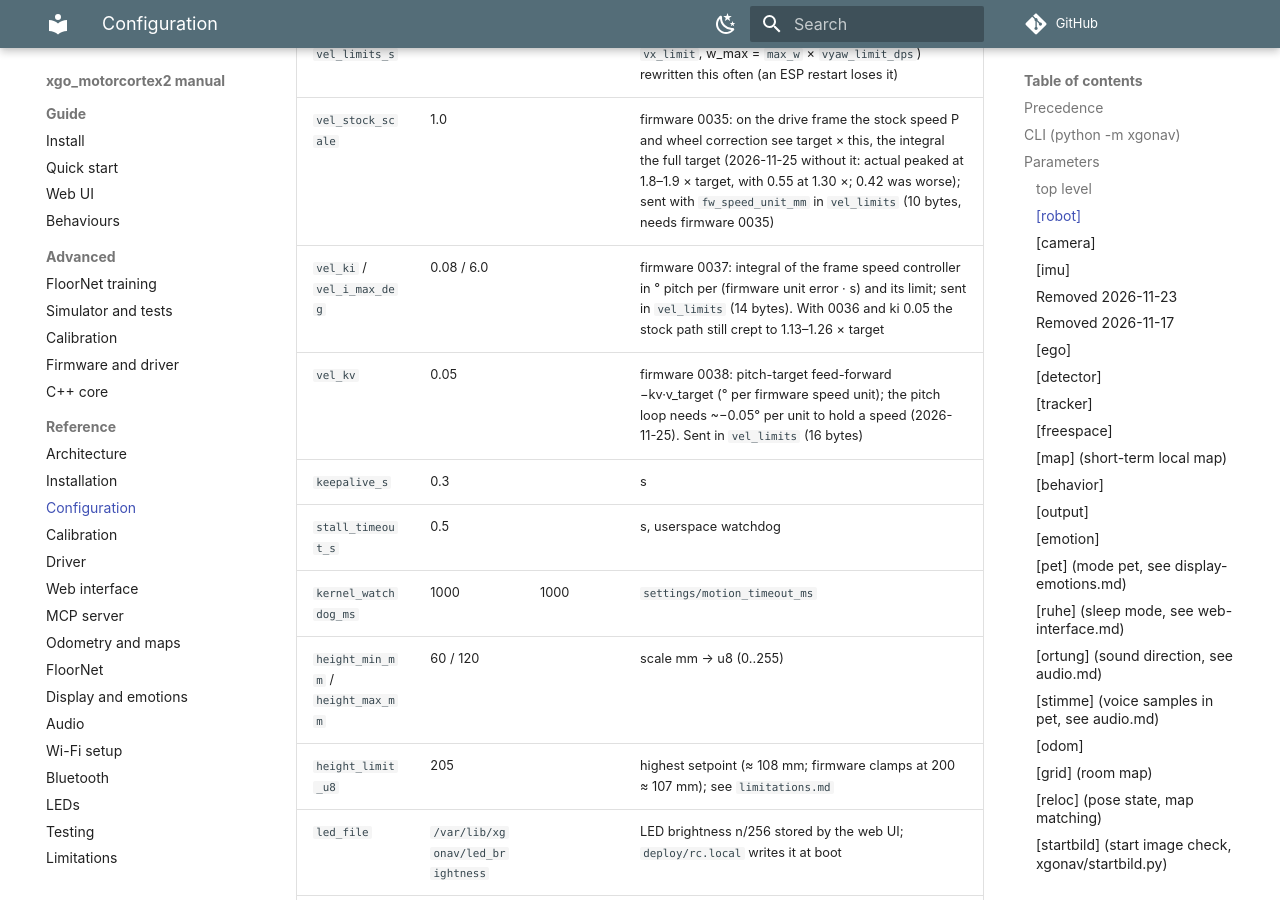
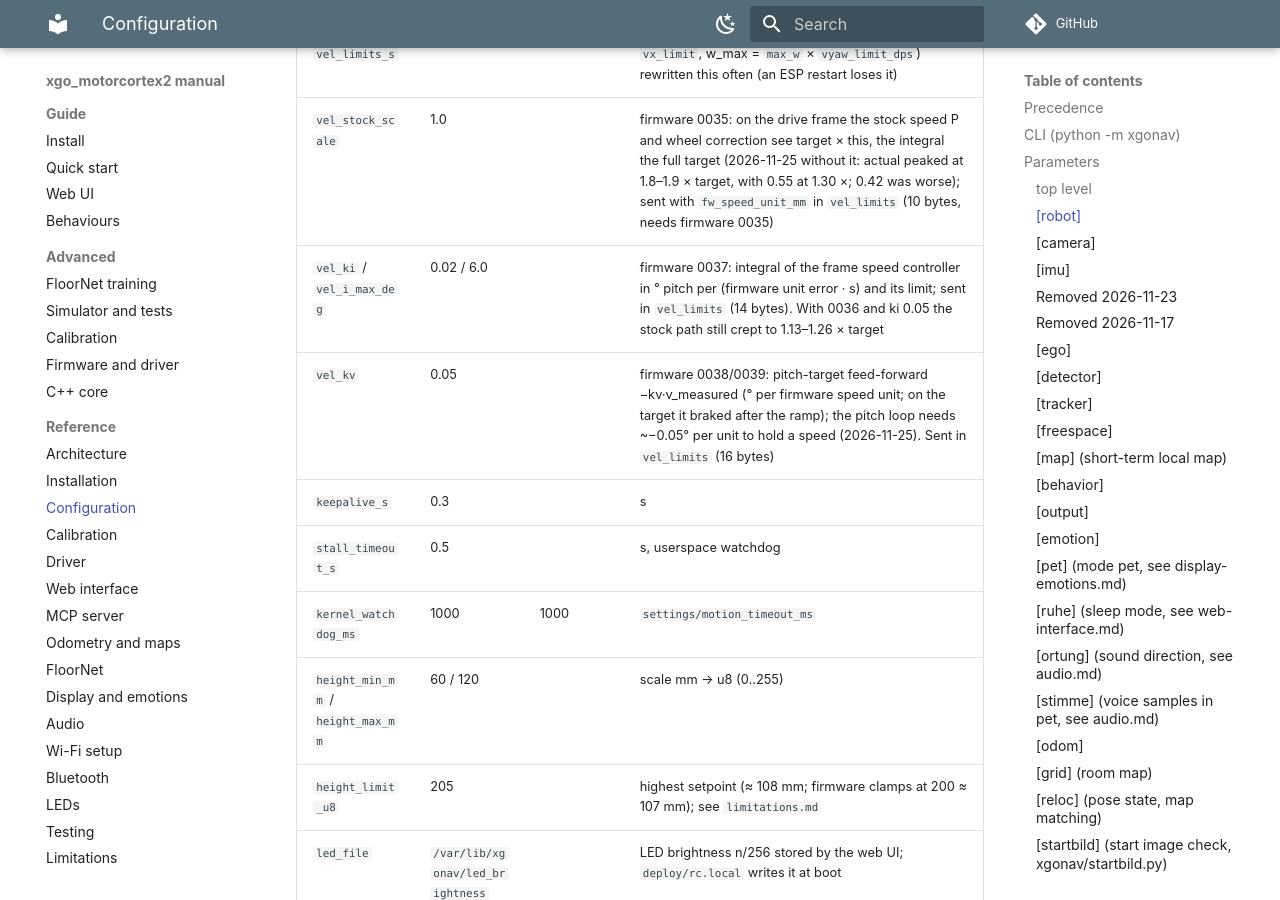
Before and after one commit to aeinstein/xgo_motorcortex2, an MkDocs documentation site: the page built from docs/configuration.md, in a window 1280 px wide and 900 px high, scrolled down 4399 px. Built offline with MkDocs 1.6.1 and Material for MkDocs 9.7.7, drawn with Linux system fonts in a browser that asks for light colours; comment, search, counter and statistics services are not loaded.

Commit message:
Firmware 0039: Tempo-Vorsteuerung kv auf das gemessene Tempo, ki 0,02
Auf dem Soll (0038) bremste es nach der Rampe, solange das Ist tief war;
-kv·v_ist ist genau der Bedarf des Riders. Host- und Unit-Tests grün.

Co-Authored-By: Claude Opus 5.5 <noreply@anthropic.com>

```diff
--- a/docs/configuration.md
+++ b/docs/configuration.md
@@ -65,8 +65,8 @@ RiderPi = `deploy/config.example.toml` where it still differs (blank = default).
 | `vel_alpha_dps2` / `vel_jerk_w_dps3` | 360 / 1800 | | turning |
 | `vel_timeout_ms` / `vel_limits_s` | 500 / 2.0 | | firmware watchdog (no frame → ramp to 0; above `keepalive_s`); `vel_limits` (v_max = `max_v` × `vx_limit`, w_max = `max_w` × `vyaw_limit_dps`) rewritten this often (an ESP restart loses it) |
 | `vel_stock_scale` | 1.0 | | firmware 0035: on the drive frame the stock speed P and wheel correction see target × this, the integral the full target (2026-11-25 without it: actual peaked at 1.8–1.9 × target, with 0.55 at 1.30 ×; 0.42 was worse); sent with `fw_speed_unit_mm` in `vel_limits` (10 bytes, needs firmware 0035) |
-| `vel_ki` / `vel_i_max_deg` | 0.08 / 6.0 | | firmware 0037: integral of the frame speed controller in ° pitch per (firmware unit error · s) and its limit; sent in `vel_limits` (14 bytes). With 0036 and ki 0.05 the stock path still crept to 1.13–1.26 × target |
-| `vel_kv` | 0.05 | | firmware 0038: pitch-target feed-forward −kv·v_target (° per firmware speed unit); the pitch loop needs ~−0.05° per unit to hold a speed (2026-11-25). Sent in `vel_limits` (16 bytes) |
+| `vel_ki` / `vel_i_max_deg` | 0.02 / 6.0 | | firmware 0037: integral of the frame speed controller in ° pitch per (firmware unit error · s) and its limit; sent in `vel_limits` (14 bytes). With 0036 and ki 0.05 the stock path still crept to 1.13–1.26 × target |
+| `vel_kv` | 0.05 | | firmware 0038/0039: pitch-target feed-forward −kv·v_measured (° per firmware speed unit; on the target it braked after the ramp); the pitch loop needs ~−0.05° per unit to hold a speed (2026-11-25). Sent in `vel_limits` (16 bytes) |
 | `keepalive_s` | 0.3 | | s |
 | `stall_timeout_s` | 0.5 | | s, userspace watchdog |
 | `kernel_watchdog_ms` | 1000 | 1000 | `settings/motion_timeout_ms` |
```
Also changed, not shown: ARBEITSPLAN.md (+2 -0 lines), firmware/CLAUDE.md (+1 -0 lines), firmware/README.md (+1 -0 lines), 6 other files.
